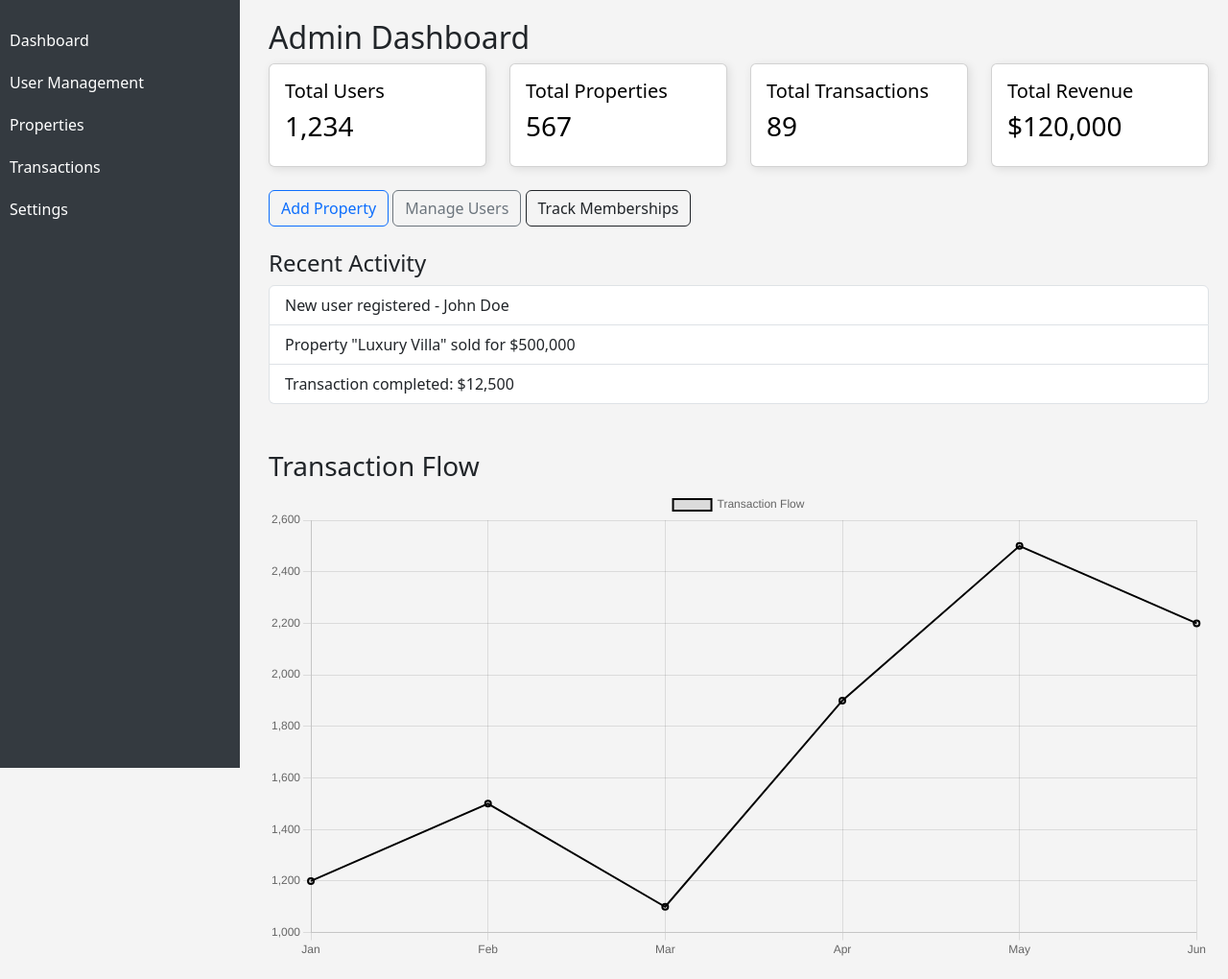
After one commit to emmakaranja757/apiproject, a PHP site: page /dashboard.php in a window 1280 px wide. The commit adds this page. Shown: the whole page at 96% size. Run offline with PHP 8.4, Linux system fonts and the light colour scheme.

Commit message:
register

```diff
--- /dev/null
+++ b/processes/admin_logout.php
@@ -0,0 +1,6 @@
+<?php
+session_start();
+session_destroy();
+header("Location: admin_login.php");
+exit();
+?>
--- /dev/null
+++ b/processes/dashboard.php
@@ -0,0 +1,121 @@
+<!DOCTYPE html>
+<html lang="en">
+<head>
+    <meta charset="UTF-8">
+    <meta name="viewport" content="width=device-width, initial-scale=1.0">
+    <title>Admin Dashboard</title>
+    <link rel="stylesheet" href="https://cdn.jsdelivr.net/npm/bootstrap@5.3.0/dist/css/bootstrap.min.css">
+    <script src="https://cdn.jsdelivr.net/npm/chart.js"></script>
+    <style>
+        body {
+            background-color: #f4f4f4;
+        }
+        .sidebar {
+            width: 250px;
+            height: 100vh;
+            position: fixed;
+            background: #343a40;
+            padding-top: 20px;
+        }
+        .sidebar a {
+            color: white;
+            padding: 10px;
+            display: block;
+            text-decoration: none;
+        }
+        .sidebar a:hover {
+            background: #495057;
+        }
+        .content {
+            margin-left: 260px;
+            padding: 20px;
+        }
+        .card {
+            box-shadow: 2px 2px 10px rgba(0, 0, 0, 0.1);
+            background-color: white;
+            color: black;
+        }
+    </style>
+</head>
+<body>
+    <div class="sidebar">
+        <a href="#overview">Dashboard</a>
+        <a href="#users">User Management</a>
+        <a href="#properties">Properties</a>
+        <a href="#transactions">Transactions</a>
+        <a href="#settings">Settings</a>
+    </div>
+
+    <div class="content">
+        <h2>Admin Dashboard</h2>
+
+        <!-- System Overview -->
+        <div id="overview" class="row">
+            <div class="col-md-3">
+                <div class="card p-3">
+                    <h5>Total Users</h5>
+                    <h3>1,234</h3>
+                </div>
+            </div>
+            <div class="col-md-3">
+                <div class="card p-3">
+                    <h5>Total Properties</h5>
+                    <h3>567</h3>
+                </div>
+            </div>
+            <div class="col-md-3">
+                <div class="card p-3">
+                    <h5>Total Transactions</h5>
+                    <h3>89</h3>
+                </div>
+            </div>
+            <div class="col-md-3">
+                <div class="card p-3">
+                    <h5>Total Revenue</h5>
+                    <h3>$120,000</h3>
+                </div>
+            </div>
+        </div>
+
+        <!-- Quick Actions -->
+        <div class="mt-4">
+            <button class="btn btn-outline-primary">Add Property</button>
+            <button class="btn btn-outline-secondary">Manage Users</button>
+            <button class="btn btn-outline-dark">Track Memberships</button>
+        </div>
+
+        <!-- Recent Activity -->
+        <div class="mt-4">
+            <h4>Recent Activity</h4>
+            <ul class="list-group">
+                <li class="list-group-item">New user registered - John Doe</li>
+                <li class="list-group-item">Property "Luxury Villa" sold for $500,000</li>
+                <li class="list-group-item">Transaction completed: $12,500</li>
+            </ul>
+        </div>
+
+        <!-- Transactions Section -->
+        <div id="transactions" class="mt-5">
+            <h3>Transaction Flow</h3>
+            <canvas id="transactionChart"></canvas>
+        </div>
+    </div>
+
+    <script>
+        const ctx = document.getElementById('transactionChart').getContext('2d');
+        new Chart(ctx, {
+            type: 'line',
+            data: {
+                labels: ['Jan', 'Feb', 'Mar', 'Apr', 'May', 'Jun'],
+                datasets: [{
+                    label: 'Transaction Flow',
+                    data: [1200, 1500, 1100, 1900, 2500, 2200],
+                    borderColor: 'black',
+                    borderWidth: 2,
+                    fill: false
+                }]
+            }
+        });
+    </script>
+</body>
+</html>
```
Also changed, not shown: Dbconn/db_connection.php (+33 -14 lines), processes/Login.php (+44 -0 lines), processes/register.php (+14 -5 lines).
